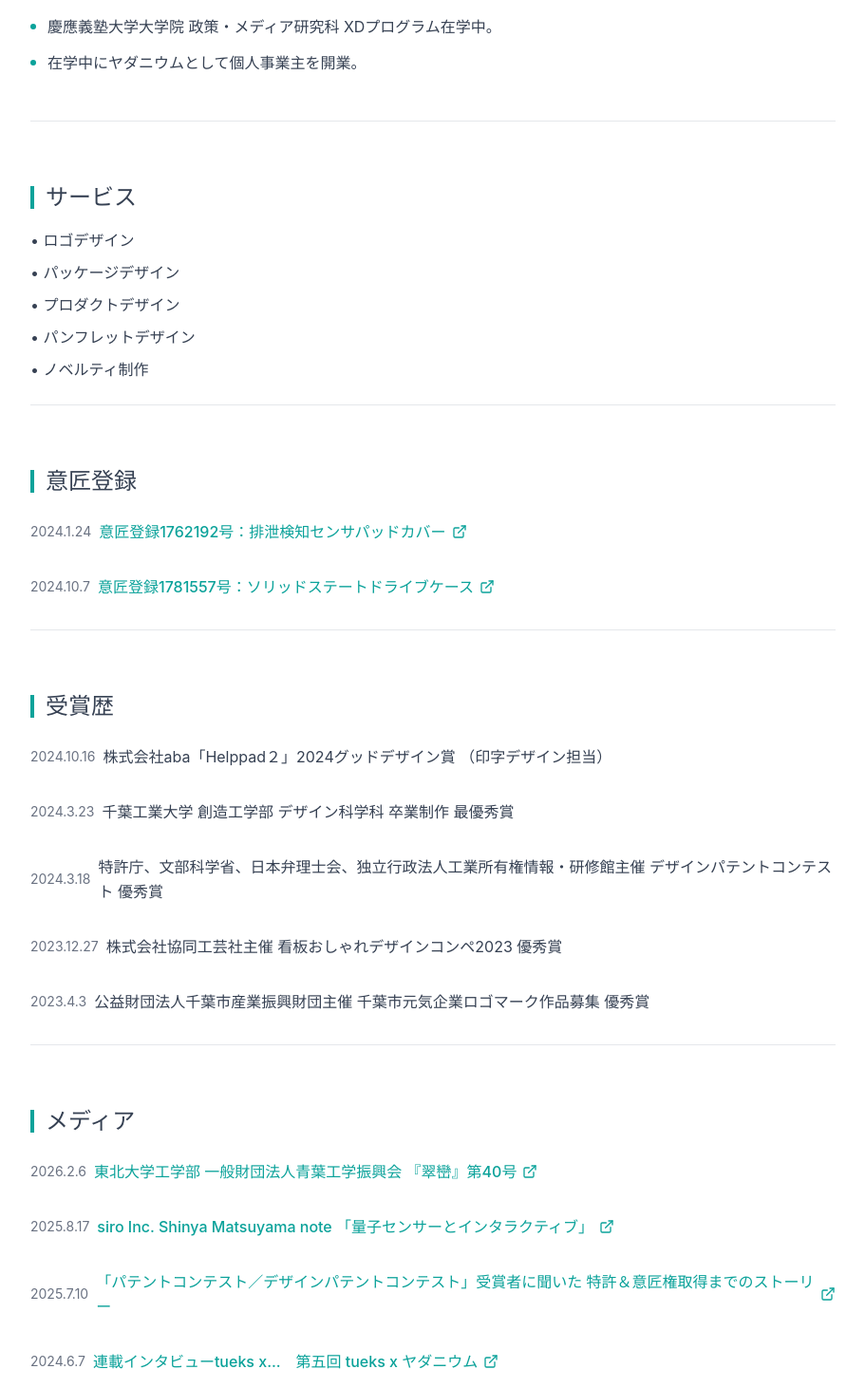
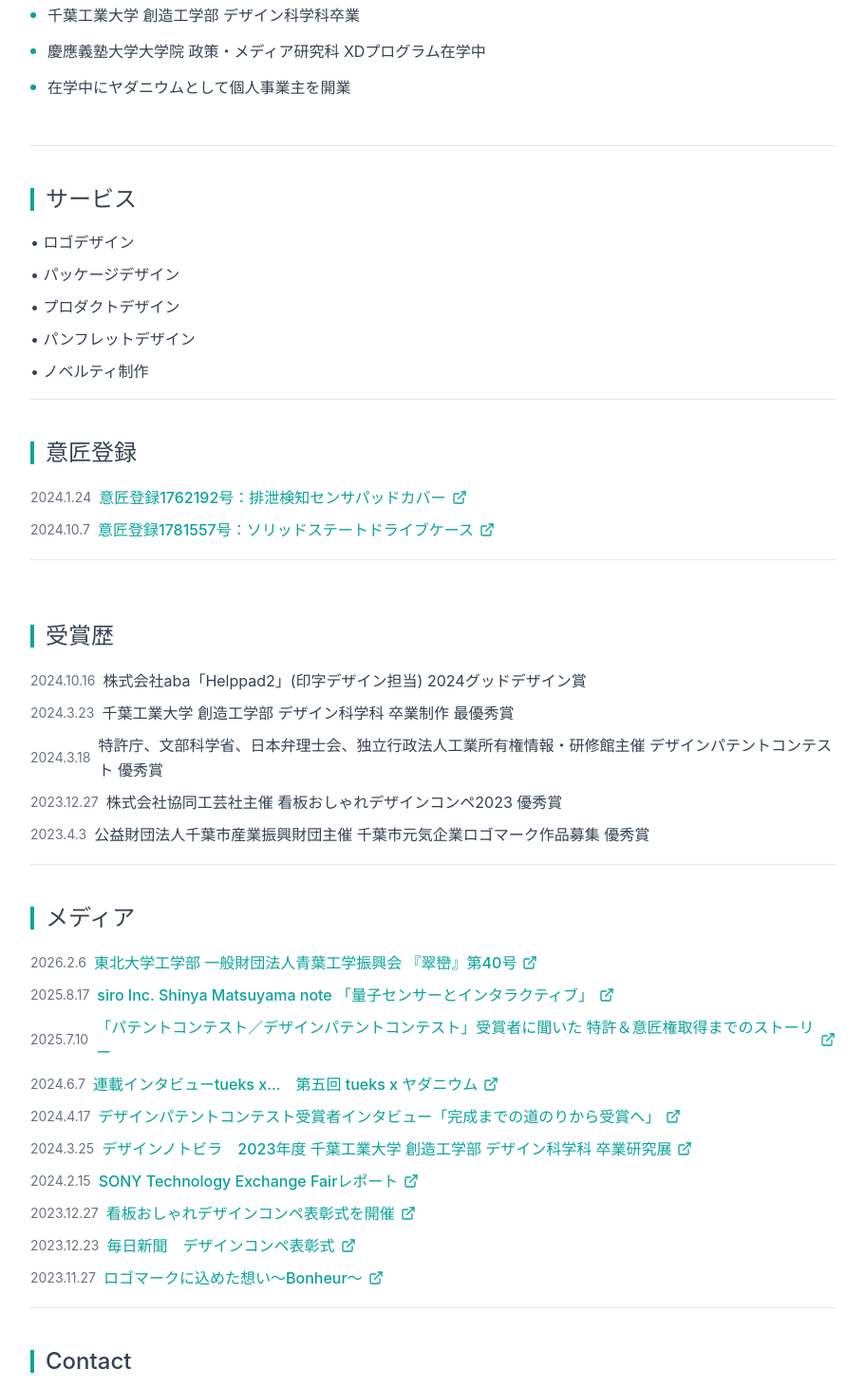
Before and after one commit to yadanium/Yada_folio_2026, a React (Vite) app: page /about in a window 1280 px wide. Shown: the part 1628-3090 px from the top of the page at 95% size, without its empty margins (184-1095 px from the left). Built offline with nearby package versions, Linux system fonts and the light colour scheme.

Commit message:
update_aboutme

```diff
--- a/src/app/pages/About.tsx
+++ b/src/app/pages/About.tsx
@@ -44,16 +44,16 @@ export function About() {
             <h2 className="text-2xl mb-4">矢田 美涼 / Yada Misuzu</h2>
 
             <p>
-            「技術と人をつなぐデザイン」をモットーに、個人開発を行うエンジニアの<br/>
-            方々とともにモノづくりに取り組んでいます。
+            「技術と人をつなぐデザイン」をモットーに、主に個人開発を行うエンジニアの方々<br/>
+            とともにモノづくりに取り組んでいます。
             </p>
             <p>
             「アイデアや技術を魅力的に伝えたい」「手に取りたいと思ってもらえるクオリティにしたい」<br/>
             その"あと一歩"をサポートするため、丁寧な対話を重ねながら細部まで磨き上げます。
             </p>
             <p>
-            開発者の想いが届くように。プロダクトを自信を持って世に送り出せるように。<br/>
-            共に考え、伴走する存在でありたいと考えています
+            開発者の想いが届くように、プロダクトを自信を持って世に送り出せるように、<br/>
+            共に考え、伴走する存在でありたいと考えています。
             </p>
           </div>
         </div>
@@ -67,22 +67,22 @@ export function About() {
           <ul className="space-y-3 text-gray-700 leading-relaxed">
             <li className="flex items-start gap-3">
               <span className="w-1.5 h-1.5 rounded-full bg-[#0BA29A] mt-2.5 shrink-0"></span>
-              <span>千葉工業大学 創造工学部 デザイン科学科卒業。</span>
+              <span>千葉工業大学 創造工学部 デザイン科学科卒業</span>
             </li>
             <li className="flex items-start gap-3">
               <span className="w-1.5 h-1.5 rounded-full bg-[#0BA29A] mt-2.5 shrink-0"></span>
-              <span>慶應義塾大学大学院 政策・メディア研究科 XDプログラム在学中。</span>
+              <span>慶應義塾大学大学院 政策・メディア研究科 XDプログラム在学中</span>
             </li>
             <li className="flex items-start gap-3">
               <span className="w-1.5 h-1.5 rounded-full bg-[#0BA29A] mt-2.5 shrink-0"></span>
-              <span>在学中にヤダニウムとして個人事業主を開業。</span>
+              <span>在学中にヤダニウムとして個人事業主を開業</span>
             </li>
           </ul>
         </div>
 
-        <div className="space-y-6 text-gray-700 leading-relaxed">
-          <div className="pt-8 border-t border-gray-200">
-            <h2 className="text-2xl mb-4 flex items-center gap-3 mt-8">
+        <div className="space-y-4 text-gray-700 leading-relaxed">
+          <div className="pt-6 border-t border-gray-200">
+            <h2 className="text-2xl mb-4 flex items-center gap-3 mt-4">
               <span className="w-1 h-6 bg-[#0BA29A]"></span>
               サービス
             </h2>
@@ -95,13 +95,13 @@ export function About() {
             </ul>
           </div>
 
-          <div className="pt-8 border-t border-gray-200">
-            <h2 className="text-2xl mb-4 flex items-center gap-3 mt-8">
+          <div className="pt-6 border-t border-gray-200">
+            <h2 className="text-2xl mb-4 flex items-center gap-3 mt-4">
               <span className="w-1 h-6 bg-[#0BA29A]"></span>
               意匠登録
             </h2>
-            <ul className="space-y-4">
-              <li className="flex items-center gap-2 py-2">
+            <ul className="space-y-1">
+              <li className="flex items-center gap-2 py-0.5">
                 <span className="text-sm text-gray-500 shrink-0">2024.1.24</span>
                 <a
                   href="https://www.j-platpat.inpit.go.jp/c1801/DE/JP-2023-014207/30/ja"
@@ -113,7 +113,7 @@ export function About() {
                   <ExternalLink className="w-4 h-4 shrink-0" />
                 </a>
               </li>
-              <li className="flex items-center gap-2 py-2">
+              <li className="flex items-center gap-2 py-0.5">
                 <span className="text-sm text-gray-500 shrink-0">2024.10.7</span>
                 <a
                   href="https://www.j-platpat.inpit.go.jp/c1801/DE/JP-2024-000230/30/ja"
@@ -133,38 +133,38 @@ export function About() {
               <span className="w-1 h-6 bg-[#0BA29A]"></span>
               受賞歴
             </h2>
-            <ul className="space-y-4">
-              <li className="flex items-center gap-2 py-2">
+            <ul className="space-y-1">
+              <li className="flex items-center gap-2 py-0.5">
                 <span className="text-sm text-gray-500 shrink-0">2024.10.16</span>
-                <span>株式会社aba「Helppad２」2024グッドデザイン賞 （印字デザイン担当）</span>
+                <span>株式会社aba「Helppad2」(印字デザイン担当) 2024グッドデザイン賞 </span>
               </li>
-              <li className="flex items-center gap-2 py-2">
+              <li className="flex items-center gap-2 py-0.5">
                 <span className="text-sm text-gray-500 shrink-0">2024.3.23</span>
                 <span>千葉工業大学 創造工学部 デザイン科学科 卒業制作 最優秀賞</span>
               </li>
-              <li className="flex items-center gap-2 py-2">
+              <li className="flex items-center gap-2 py-0.5">
                 <span className="text-sm text-gray-500 shrink-0">2024.3.18</span>
                 <span>特許庁、文部科学省、日本弁理士会、独立行政法人工業所有権情報・研修館主催 デザインパテントコンテスト 優秀賞</span>
               </li>
-              <li className="flex items-center gap-2 py-2">
+              <li className="flex items-center gap-2 py-0.5">
                 <span className="text-sm text-gray-500 shrink-0">2023.12.27</span>
                 <span>株式会社協同工芸社主催 看板おしゃれデザインコンペ2023 優秀賞</span>
               </li>
-              <li className="flex items-center gap-2 py-2">
+              <li className="flex items-center gap-2 py-0.5">
                 <span className="text-sm text-gray-500 shrink-0">2023.4.3</span>
                 <span>公益財団法人千葉市産業振興財団主催 千葉市元気企業ロゴマーク作品募集 優秀賞</span>
               </li>
             </ul>
           </div>
 
-          <div className="pt-8 border-t border-gray-200">
-            <h2 className="text-2xl mb-4 flex items-center gap-3 mt-8">
+          <div className="pt-6 border-t border-gray-200">
+            <h2 className="text-2xl mb-4 flex items-center gap-3 mt-4">
               <span className="w-1 h-6 bg-[#0BA29A]"></span>
               メディア
             </h2>
-            <ul className="space-y-4">
+            <ul className="space-y-1">
               {mediaItems.map((item, index) => (
-                <li key={index} className="flex items-center gap-2 py-2">
+                <li key={index} className="flex items-center gap-2 py-0.5">
                   <span className="text-sm text-gray-500 shrink-0">{item.date}</span>
                   <a
                     href={item.url}
@@ -183,8 +183,8 @@ export function About() {
             )}
           </div>
 
-          <div className="pt-8 border-t border-gray-200">
-            <h2 className="text-2xl mb-6 flex items-center gap-3 mt-8">
+          <div className="pt-6 border-t border-gray-200">
+            <h2 className="text-2xl mb-6 flex items-center gap-3 mt-4">
               <span className="w-1 h-6 bg-[#0BA29A]"></span>
               Contact
             </h2>
```
